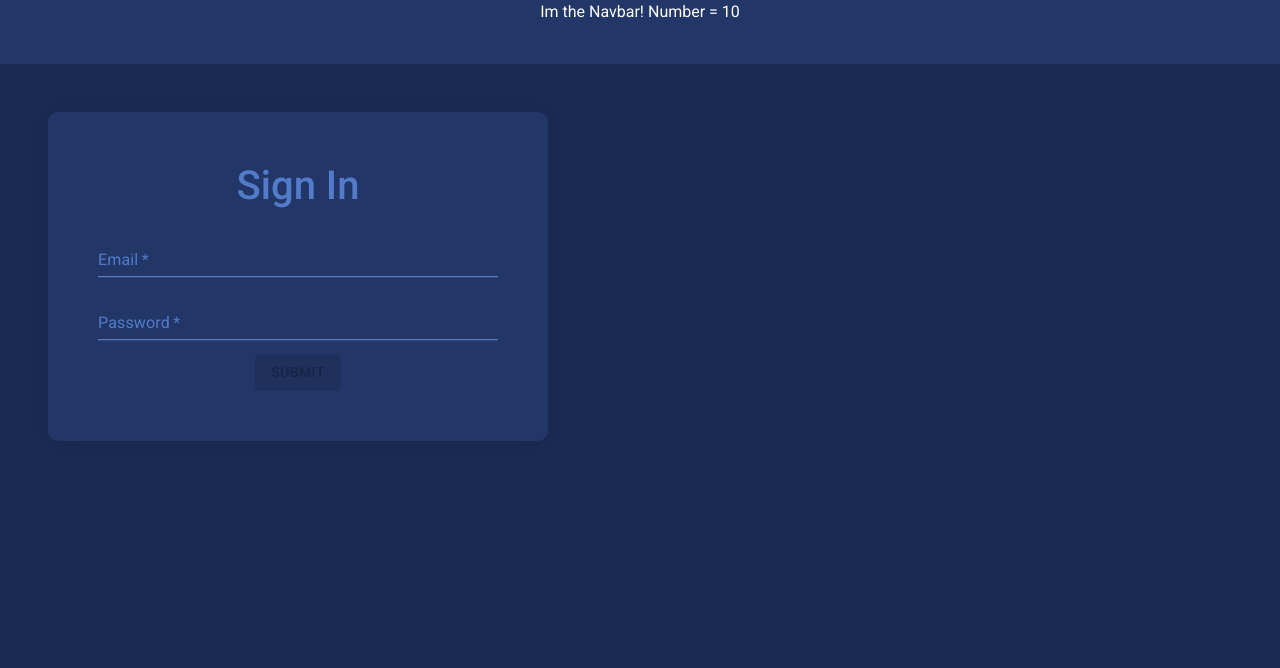
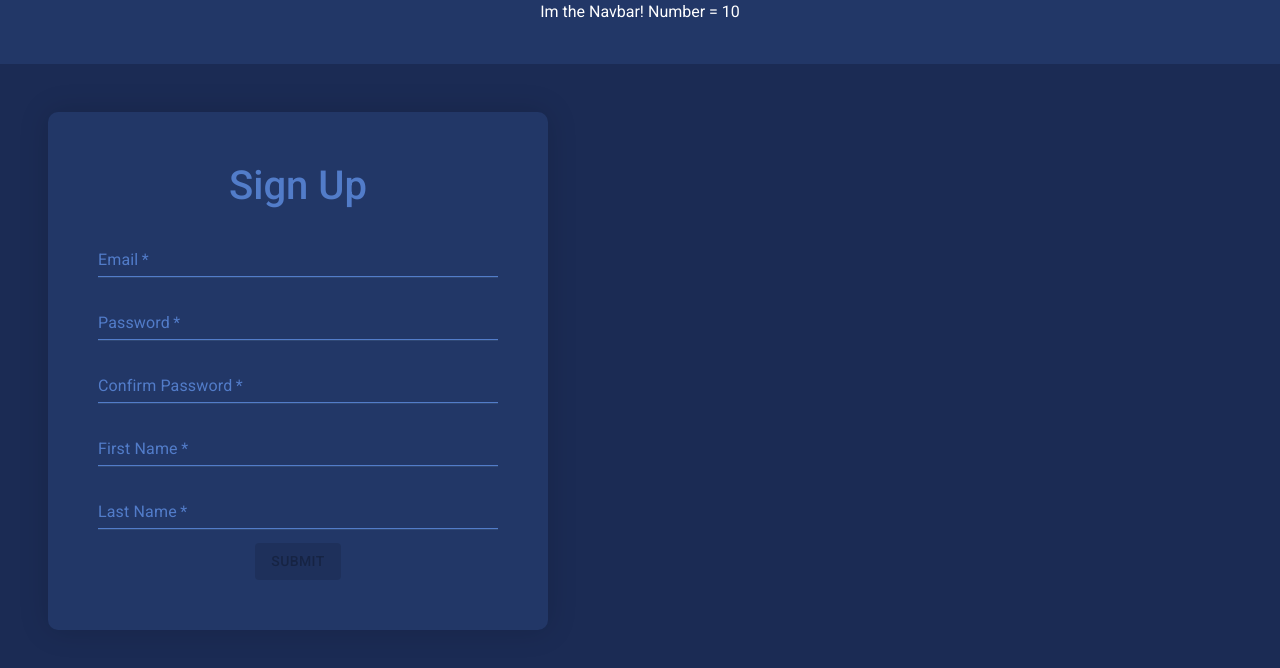
Before and after one commit to graemebrooks/campfire-client, a React (Create React App) app: page / in a window 1280 px wide. Shown: the top 668 px of the page. Built offline with nearby package versions, Linux system fonts and the light colour scheme.

Commit message:
adds signup form

```diff
--- a/package.json
+++ b/package.json
@@ -7,12 +7,14 @@
     "@testing-library/jest-dom": "^4.2.4",
     "@testing-library/react": "^9.5.0",
     "@testing-library/user-event": "^7.2.1",
+    "@types/axios": "^0.14.0",
     "@types/jest": "^24.9.1",
     "@types/node": "^12.12.54",
     "@types/react": "^16.9.48",
     "@types/react-dom": "^16.9.8",
     "@types/styled-components": "^5.1.2",
     "@types/yup": "^0.29.6",
+    "axios": "^0.20.0",
     "formik": "^2.1.5",
     "nodemon": "^2.0.4",
     "react": "^16.13.1",
--- a/src/App.tsx
+++ b/src/App.tsx
@@ -5,6 +5,7 @@ import { createMuiTheme, ThemeProvider } from '@material-ui/core/styles';
 // components
 import Navbar from './components/navbar/navbar';
 import LoginTest from './components/Forms/loginTest/loginTest';
+import SignupForm from './components/Forms/SignupForm/SignupForm';
 
 const theme = createMuiTheme({
 	palette: {
@@ -29,7 +30,7 @@ function App() {
 			<div className="App">
 				<Navbar cool={10} />
 				<div className="content">
-					<LoginTest />
+					<SignupForm />
 				</div>
 			</div>
 		</ThemeProvider>
--- /dev/null
+++ b/src/components/Forms/SignupForm/SignupForm.tsx
@@ -0,0 +1,96 @@
+import React from 'react';
+import styled from 'styled-components';
+import { Formik, Form } from 'formik';
+import * as Yup from 'yup';
+import axios from 'axios';
+
+// components
+import FormikField from '../FormikField/FormikField';
+import Button from '@material-ui/core/Button';
+
+const Div = styled.div`
+    background: #223767;
+    border-radius: 10px;
+    width: 500px;
+    padding 50px;
+	color: white;
+	display: flex;
+	flex-direction: column;
+	justify-content: start;
+	box-shadow: 0 0 30px rgba(0,0,0,0.15);
+
+	h1 {
+		color: #527cc9;
+	}
+`;
+
+// Yup schema for input validation
+const SigninSchema = Yup.object().shape({
+	email: Yup.string().required('This field is required!').email('Must be a valid email!'),
+	password: Yup.string().required('This field is required').min(8, 'Must be at least 8 character!'),
+	confirmPassword: Yup.string()
+		.required('This field is required')
+		.test('passwords-match', 'Passwords must match', function(value) {
+			return this.parent.password === value;
+		}),
+	firstName: Yup.string().required('This field is required!'),
+	lastName: Yup.string().required('This field is required!')
+});
+
+interface FormValues {
+	email: string;
+	password: string;
+	confirmPassword: string;
+	firstName: string;
+	lastName: string;
+}
+
+const initialValues: FormValues = {
+	email: '',
+	password: '',
+	confirmPassword: '',
+	firstName: '',
+	lastName: ''
+};
+
+const SignupForm: React.FC = () => {
+	// values object automatically tracks input value state
+	const handleSubmit = (values: FormValues): void => {
+		axios
+			.post('http://localhost:8080/api/user/registration', values)
+			.then((response) => {
+				console.log(response);
+			})
+			.catch((error) => {
+				console.log(error);
+			});
+	};
+
+	return (
+		<Div>
+			<h1>Sign Up</h1>
+			<Formik
+				// Formik element is just a wrapper that give props to our actual inner form
+				// initializes tracking of input value state
+				initialValues={initialValues}
+				onSubmit={handleSubmit}
+				validationSchema={SigninSchema}
+			>
+				{({ isValid, dirty }) => (
+					<Form>
+						<FormikField label="Email" name="email" />
+						<FormikField label="Password" name="password" type="password" />
+						<FormikField label="Confirm Password" name="confirmPassword" type="password" />
+						<FormikField label="First Name" name="firstName" />
+						<FormikField label="Last Name" name="lastName" />
+						<Button variant="contained" disabled={!isValid || !dirty} color="primary" type="submit">
+							Submit
+						</Button>
+					</Form>
+				)}
+			</Formik>
+		</Div>
+	);
+};
+
+export default SignupForm;
```
Also changed, not shown: 1 other file (tests, documents, lock files or other folders).
